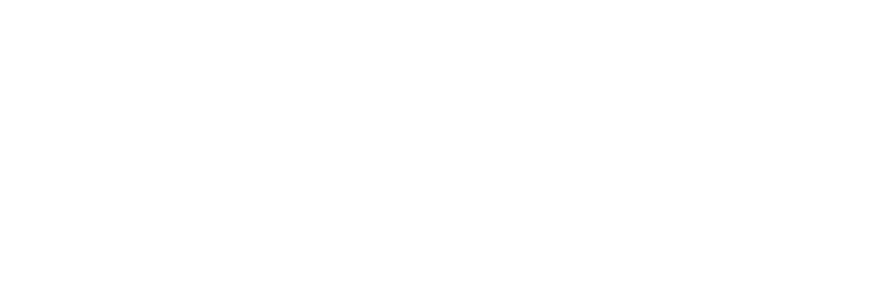
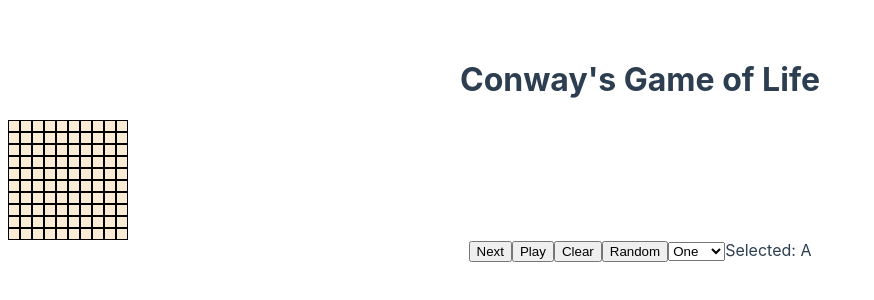
Before and after one commit to NouamaneTazi/gameoflife-vuejs, a Vue app: page / in a window 1280 px wide. Shown: the top 300 px of the page, without its empty margins (0-874 px from the left). Built offline with nearby package versions, Linux system fonts and the light colour scheme.

Commit message:
Added grid and non functional controls

```diff
--- a/src/App.vue
+++ b/src/App.vue
@@ -1,8 +1,13 @@
 <template>
   <div id="app">
     <Header />
-    <Grid />
-    <Controls />
+    <Grid v-bind:pattern="pattern" @click-square="clickSquare" />
+    <Controls
+      @click-next="clickNext"
+      @click-play="clickPlay"
+      @click-clear="clickClear"
+      @click-random="clickRandom"
+    />
   </div>
 </template>
 
@@ -10,6 +15,7 @@
 import Header from "./components/Header.vue";
 import Grid from "./components/Grid.vue";
 import Controls from "./components/Controls.vue";
+import GOL from "./GOL/gol.js"
 
 export default {
   name: "App",
@@ -17,6 +23,31 @@ export default {
     Header,
     Grid,
     Controls
+  },
+  data() {
+    return {
+      pattern : new Array(10).fill(null).map(() => Array(10).fill(0))
+    }
+  },
+  methods: {
+    clickSquare({i,j}) {
+      var tempArray = [];
+      tempArray = this.pattern.slice();
+      tempArray[i][j]  = 1 - tempArray[i][j];
+      this.pattern = tempArray;
+    },
+    clickNext() {
+      this.pattern = GOL.getNextPattern(this.pattern.slice())
+    },
+    clickPlay() {
+
+    },
+    clickClear() {
+
+    },
+    clickRandom() {
+
+    }
   }
 };
 </script>
--- /dev/null
+++ b/src/GOL/gol.js
@@ -0,0 +1,8 @@
+const GOL = {
+    getNextPattern : function(pattern) {
+
+        return pattern
+    }
+}
+
+export default GOL;
--- a/src/components/Controls.vue
+++ b/src/components/Controls.vue
@@ -1,14 +1,37 @@
 <template>
-    <div>{{prop}}</div>
+  <div class="wrapper">
+    <div class="btn-row">
+      <button @click="$emit('click-next')">Next</button>
+      <button @click="$emit('click-play')">Play</button>
+      <button @click="$emit('click-clear')">Clear</button>
+      <button @click="$emit('click-random')">Random</button>
+      <select v-model="selected">
+        <option
+          v-for="option in options"
+          v-bind:value="option.value"
+          :key="option.text"
+        >{{ option.text }}</option>
+      </select>
+      <span>Selected: {{ selected }}</span>
+    </div>
+  </div>
 </template>
 
 <script>
 export default {
-    name: "Template",
-    props: ['prop']
-}
+  name: "Controls",
+  data() {
+    return {
+      selected: "A",
+      options: [
+        { text: "One", value: "A" },
+        { text: "Two", value: "B" },
+        { text: "Three", value: "C" }
+      ]
+    };
+  }
+};
 </script>
 
 <style scoped>
-
 </style>
--- a/src/components/Grid.vue
+++ b/src/components/Grid.vue
@@ -1,14 +1,43 @@
 <template>
-    <div>{{prop}}</div>
+  <div class="wrapper">
+    <div class="row" v-for="(row, i) in pattern" :key="`row-${i}`">
+      <div class="square" v-for="(val, j) in row" :key="`${i}-${j}`">
+          <div class="btn" @click="$emit('click-square', {i,j})" v-bind:class="{'is-active':val==1}"></div>
+      </div>
+    </div>
+  </div>
 </template>
 
 <script>
 export default {
-    name: "Template",
-    props: ['prop']
-}
+  name: "Grid",
+  props: ["pattern"]
+};
 </script>
 
 <style scoped>
+.btn {
+    background-color: antiquewhite;
+    border: solid 1px black;
+    margin: 0;
+    padding: 0;
+    height: 10px;
+    width: 10px;
+}
+.is-active {
+    background-color: black;
+}
+.wrapper {
+    display: flex;
+    flex-direction: column;
+    margin: auto;
+}
 
+.row {
+    display: flex;
+}
+
+.square {
+    display: flex;
+}
 </style>
--- a/src/components/Header.vue
+++ b/src/components/Header.vue
@@ -1,11 +1,12 @@
 <template>
-    <div>{{prop}}</div>
+    <div>
+        <h1>Conway's Game of Life</h1>
+    </div>
 </template>
 
 <script>
 export default {
     name: "Template",
-    props: ['prop']
 }
 </script>
 
```
